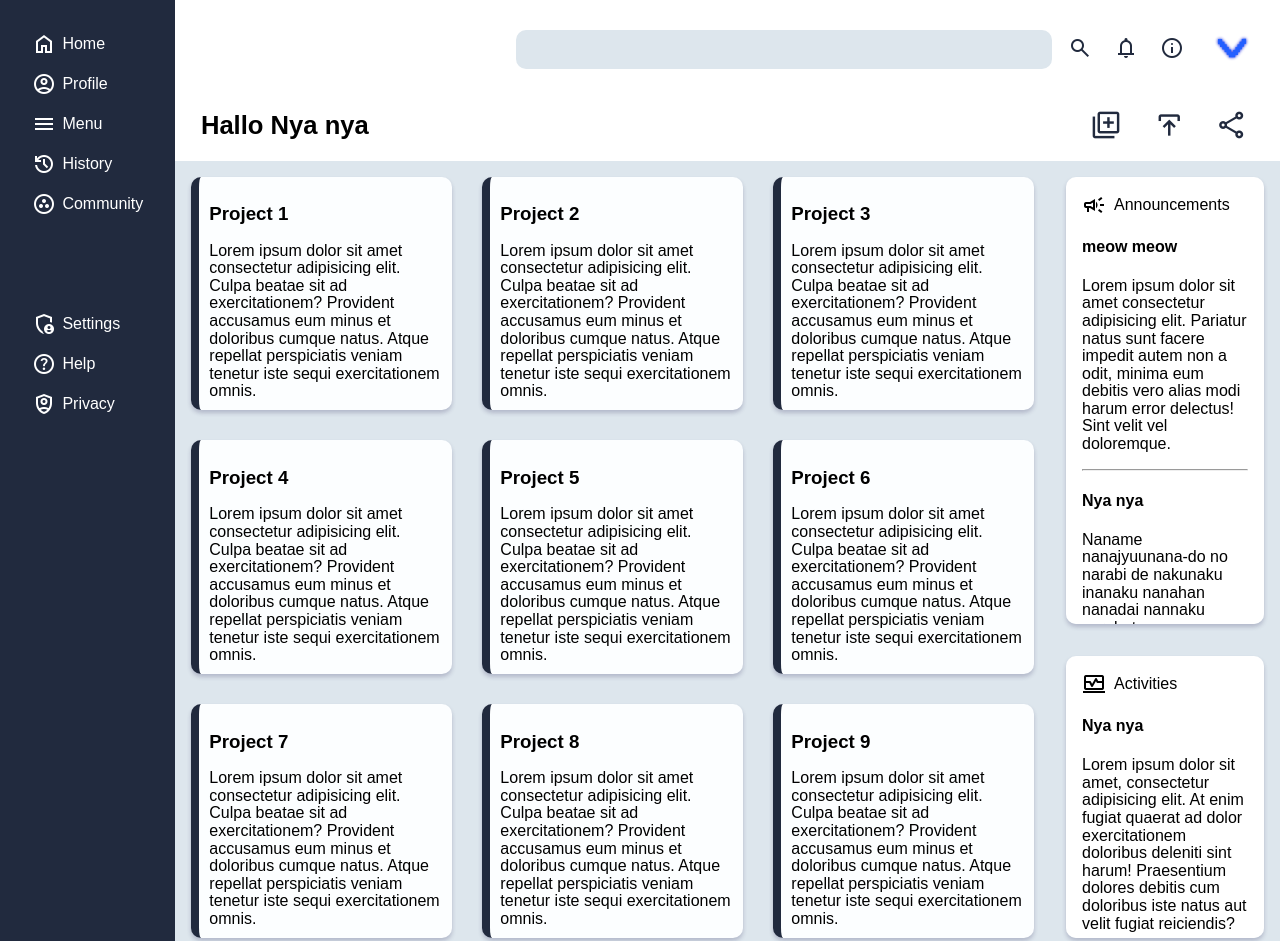
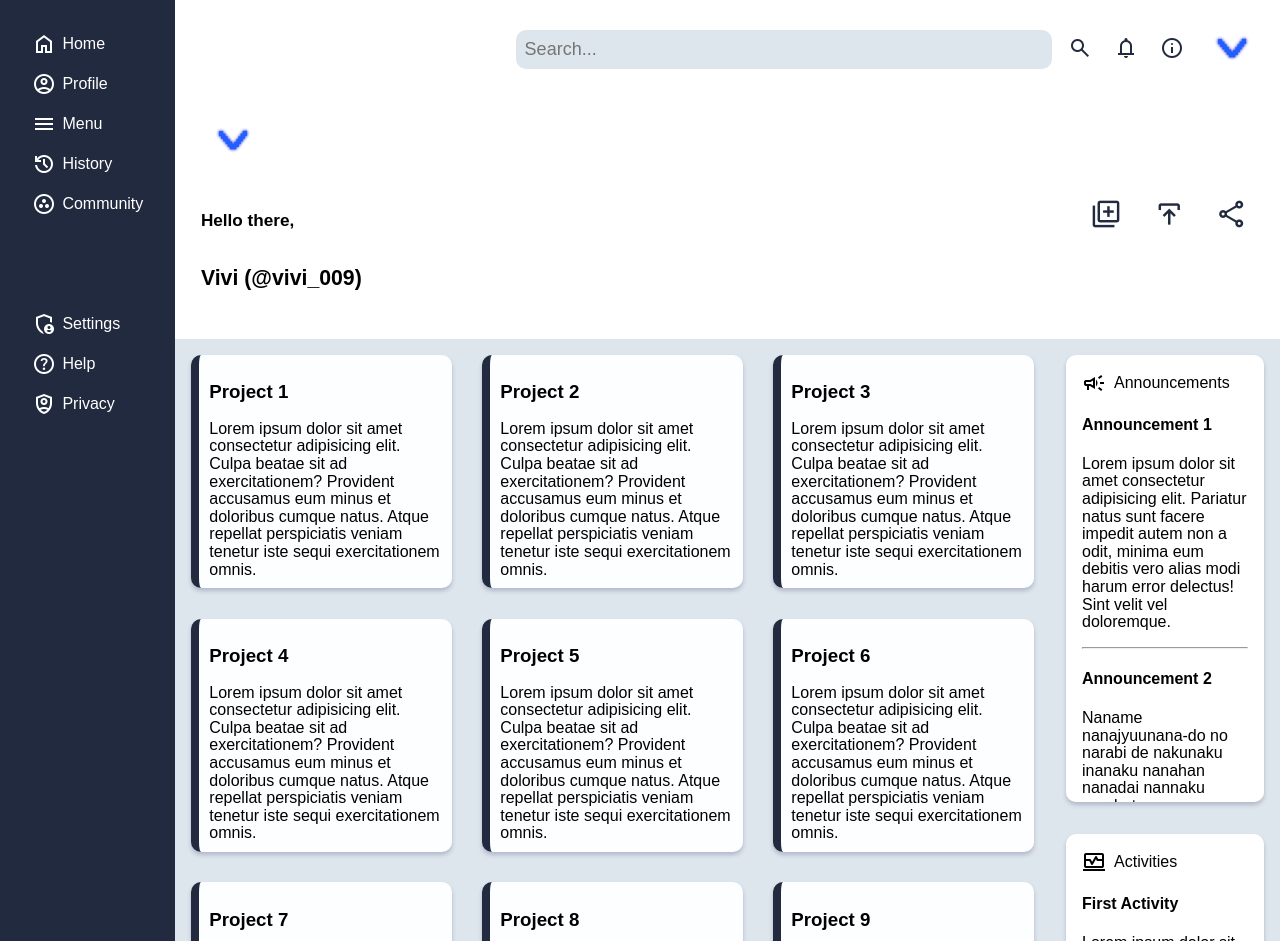
Before and after one commit to VishnuKun/admin-dashboard, a plain HTML site: page index.html in a window 1280 px wide. Shown: the top 941 px of the page. Drawn offline with nearby package versions, Linux system fonts and the light colour scheme.

Commit message:
Added icon and username in the greetings

```diff
--- a/index.html
+++ b/index.html
@@ -15,9 +15,9 @@
         <div class="header">
             <div class="header-top">
                 <div class="search-bar">
-                    <input type="search">
+                    <input type="search" placeholder="Search...">
                 </div>
-                <button type="button" title="Search"><span class="material-symbols-outlined">
+                <button class="search-button" type="button" title="Search"><span class="material-symbols-outlined">
                         search
                     </span></button>
                 <button title="notifications">
@@ -35,7 +35,13 @@
                 </div>
             </div>
             <div class="header-bottom">
-                <div class="greetings">Hallo Nya nya</div>
+                <div class="greetings">
+                    <img src="assets/images/path1220.png" alt="">
+                    <div class="greetings-text">
+                        <h6>Hello there, </h6>
+                        <h5>Vivi (@vivi_009)</h5>
+                    </div>
+                </div>
                 <div class="new">
                     <button type="submit" title="New"><span class="material-symbols-outlined">
                             library_add
@@ -152,12 +158,12 @@
                         campaign
                     </span>Announcements
                 </div>
-                <h4>meow meow</h4>
+                <h4>Announcement 1</h4>
                 <p>Lorem ipsum dolor sit amet consectetur adipisicing elit. Pariatur natus sunt facere impedit autem non
                     a
                     odit, minima eum debitis vero alias modi harum error delectus! Sint velit vel doloremque.</p>
                 <hr>
-                <h4>Nya nya</h4>
+                <h4>Announcement 2</h4>
                 <p>Naname nanajyuunana-do no narabi de nakunaku inanaku nanahan nanadai nannaku narabete naganagame</p>
             </div>
             <div class="activities">
@@ -166,7 +172,7 @@
                         browse_activity
                     </span>Activities
                 </div>
-                <h4>Nya nya</h4>
+                <h4>First Activity</h4>
                 <p>Lorem ipsum dolor sit amet, consectetur adipisicing elit. At enim fugiat quaerat ad dolor
                     exercitationem
                     doloribus deleniti sint harum! Praesentium dolores debitis cum doloribus iste natus aut velit fugiat
```
